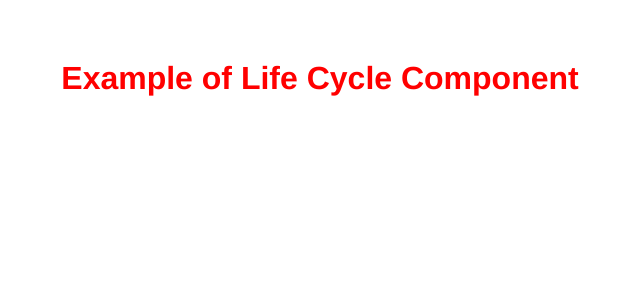
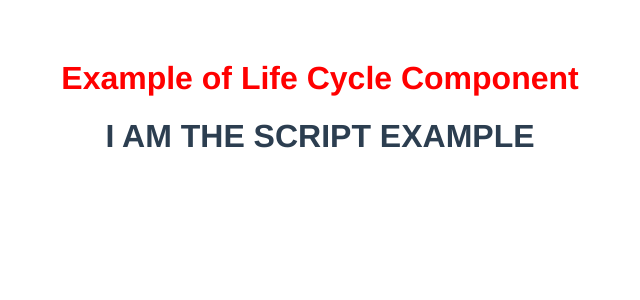
Before and after one commit to innotechBymoen/lifecycle_check2, a Vue app: page / in a window 1280 px wide. Shown: the top 300 px of the page, without its empty margins (320-960 px from the left). Built offline with nearby package versions, Linux system fonts and the light colour scheme.

Commit message:
Variables

```diff
--- a/public/index.html
+++ b/public/index.html
@@ -11,7 +11,9 @@
     <noscript>
       <strong>We're sorry but <%= htmlWebpackPlugin.options.title %> doesn't work properly without JavaScript enabled. Please enable it to continue.</strong>
     </noscript>
-    <div id="app"></div>
+    <div id="app">
+
+    </div>
     <!-- built files will be auto injected -->
   </body>
 </html>
--- a/src/App.vue
+++ b/src/App.vue
@@ -1,17 +1,19 @@
 <template>
   <div id="app">
     <life-cycle-example></life-cycle-example>
+    <script-example></script-example>
   </div>
 </template>
 
 <script>
 import LifeCycleExample from '@/components/LifeCycleExample.vue'
-
+import ScriptExample from '@/components/ScriptExample.vue';
 
 export default {
   name: 'App',
   components: {
-    LifeCycleExample
+    LifeCycleExample,
+    ScriptExample
   }
 }
 </script>
--- /dev/null
+++ b/src/components/ScriptExample.vue
@@ -0,0 +1,21 @@
+<template>
+    <div>
+        <h1>I AM THE SCRIPT EXAMPLE</h1>
+    </div>
+</template>
+
+<script>
+    export default {
+        data() {
+            return {
+                tweets: [`This is the first tweet`,`Second Tweet`,`This is the last tweet`],
+                num_friends: 2,
+                logged_in: true
+            }
+        },
+    }
+</script>
+
+<style scoped>
+
+</style>
```
